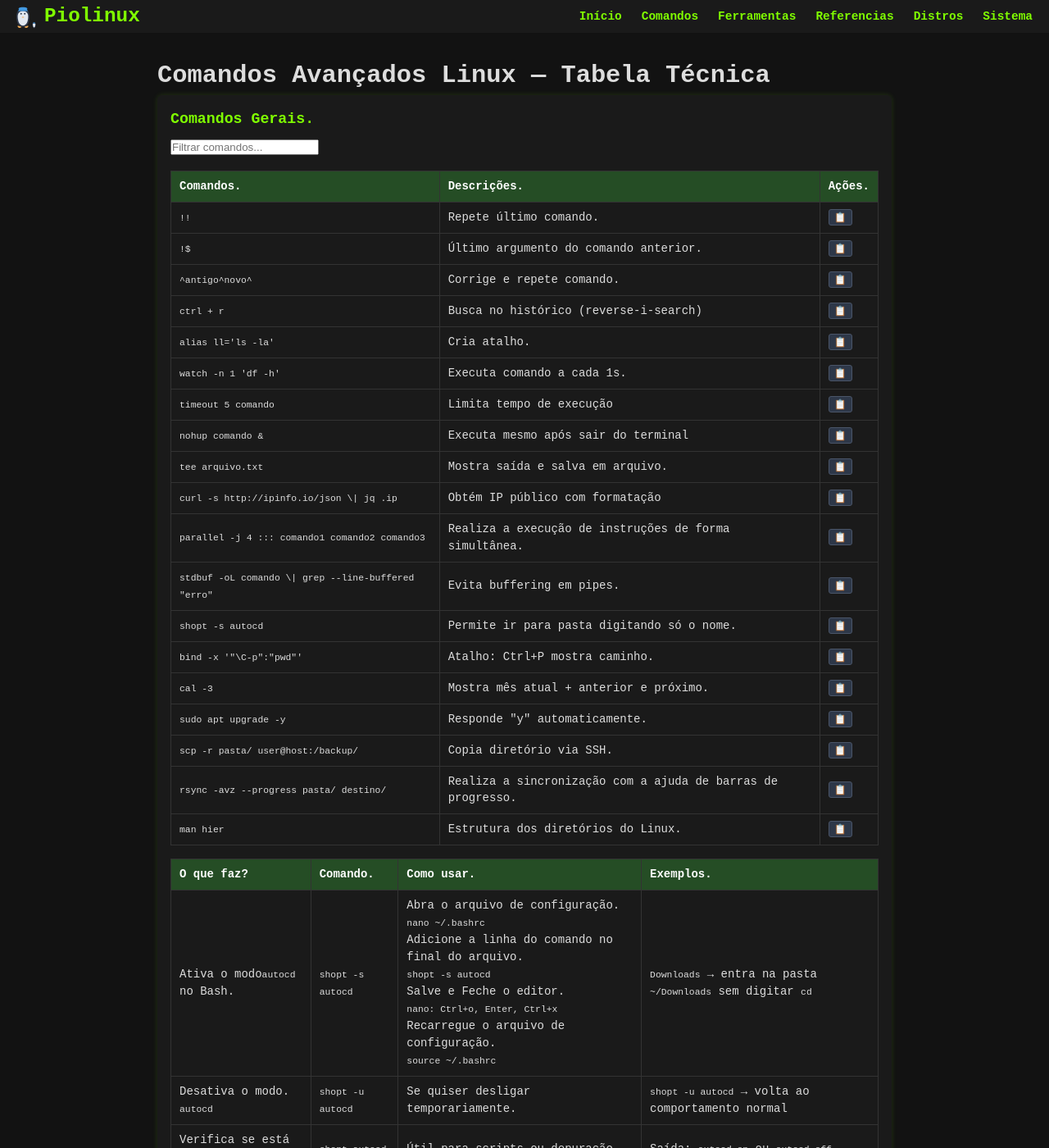
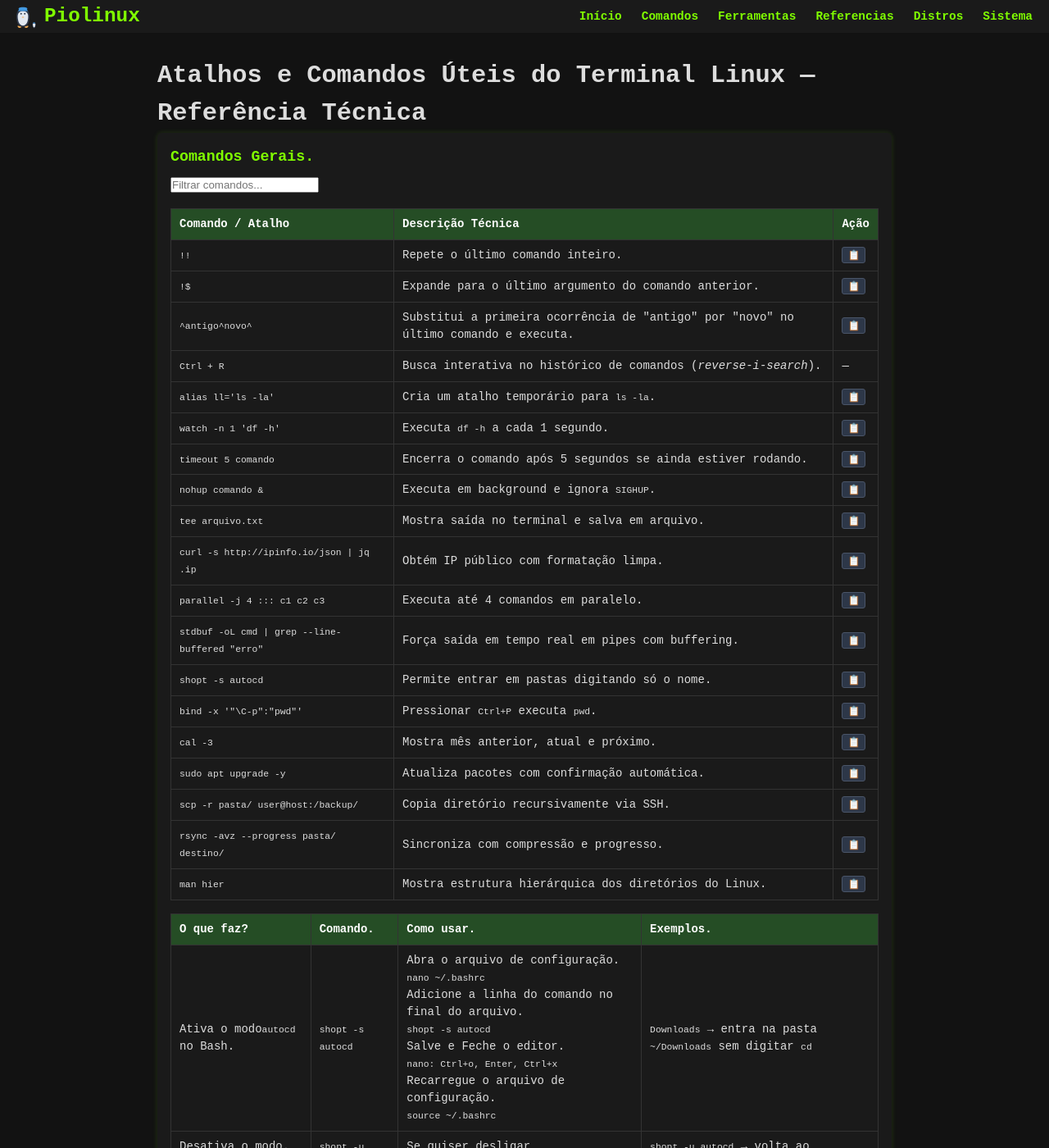
Before and after one commit to Piolinux/piolinux-site, a Jekyll site: the page built from _pages/_comandos/comandos-avancados-linux-tabela-tecnica.md, in a window 1280 px wide and 1400 px high. Shown: the whole window at 82% size. Built offline with Jekyll 4.4.1, drawn with Linux system fonts in a browser that asks for light colours; some of the changed text lies outside the part shown.

Commit message:
Update comandos-avancados-linux-tabela-tecnica.md

```diff
--- a/_pages/_comandos/comandos-avancados-linux-tabela-tecnica.md
+++ b/_pages/_comandos/comandos-avancados-linux-tabela-tecnica.md
@@ -1,9 +1,9 @@
 ---
 layout: manual-seo
-title: "Comandos Avançados Linux — Tabela Técnica"
-description: "Tabela com comandos avançados para sysadmin: find, awk, sed, rsync, journalctl, strace, lsof, perf. Copiável e testado."
-permalink: /comandos-avancados-linux/
-tags: [linux, comandos, sysadmin, terminal, awk, sed, find, rsync, journalctl]
+title: "Atalhos e Comandos Úteis do Terminal Linux — Referência Técnica"
+description: "Tabela com atalhos e comandos essenciais do terminal: !!, !$, Ctrl+R, alias, nohup, rsync, timeout, tee e mais. Baseado em documentação oficial, sem riscos, copiável com 1 clique."
+permalink: /atalhos-terminal/
+tags: [linux, bash, terminal, cli, sysadmin, devuan, arch, gentoo]
 ---
 
 
@@ -23,114 +23,146 @@ function filtrarLinhas(termo) {
 }
 </script>
 
-
+<table class="evergreen-table">
+  <thead>
+    <tr>
+      <th>Comando / Atalho</th>
+      <th>Descrição Técnica</th>
+      <th>Ação</th>
+    </tr>
+  </thead>
+  <tbody>
+    <tr>
+      <td><code>!!</code></td>
+      <td>Repete o último comando inteiro.</td>
+      <td data-label="Ação"><button class="copy-btn" data-command="!!">📋</button></td>
+    </tr>
+    <tr>
+      <td><code>!$</code></td>
+      <td>Expande para o último argumento do comando anterior.</td>
+      <td data-label="Ação"><button class="copy-btn" data-command="!$">📋</button></td>
+    </tr>
+    <tr>
+      <td><code>^antigo^novo^</code></td>
+      <td>Substitui a primeira ocorrência de "antigo" por "novo" no último comando e executa.</td>
+      <td data-label="Ação"><button class="copy-btn" data-command="^antigo^novo^">📋</button></td>
+    </tr>
+    <tr>
+      <td><code>Ctrl + R</code></td>
+      <td>Busca interativa no histórico de comandos (<em>reverse-i-search</em>).</td>
+      <td data-label="Ação">—</td>
+    </tr>
+    <tr>
+      <td><code>alias ll='ls -la'</code></td>
+      <td>Cria um atalho temporário para <code>ls -la</code>.</td>
+      <td data-label="Ação"><button class="copy-btn" data-command="alias ll='ls -la'">📋</button></td>
+    </tr>
+    <tr>
+      <td><code>watch -n 1 'df -h'</code></td>
+      <td>Executa <code>df -h</code> a cada 1 segundo.</td>
+      <td data-label="Ação"><button class="copy-btn" data-command="watch -n 1 'df -h'">📋</button></td>
+    </tr>
+    <tr>
+      <td><code>timeout 5 comando</code></td>
+      <td>Encerra o comando após 5 segundos se ainda estiver rodando.</td>
+      <td data-label="Ação"><button class="copy-btn" data-command="timeout 5 comando">📋</button></td>
+    </tr>
+    <tr>
+      <td><code>nohup comando &amp;</code></td>
+      <td>Executa em background e ignora <code>SIGHUP</code>.</td>
+      <td data-label="Ação"><button class="copy-btn" data-command="nohup comando &">📋</button></td>
+    </tr>
+    <tr>
+      <td><code>tee arquivo.txt</code></td>
+      <td>Mostra saída no terminal e salva em arquivo.</td>
+      <td data-label="Ação"><button class="copy-btn" data-command="tee arquivo.txt">📋</button></td>
+    </tr>
+    <tr>
+      <td><code>curl -s http://ipinfo.io/json | jq .ip</code></td>
+      <td>Obtém IP público com formatação limpa.</td>
+      <td data-label="Ação"><button class="copy-btn" data-command="curl -s http://ipinfo.io/json | jq .ip">📋</button></td>
+    </tr>
+    <tr>
+      <td><code>parallel -j 4 ::: c1 c2 c3</code></td>
+      <td>Executa até 4 comandos em paralelo.</td>
+      <td data-label="Ação"><button class="copy-btn" data-command="parallel -j 4 ::: comando1 comando2 comando3">📋</button></td>
+    </tr>
+    <tr>
+      <td><code>stdbuf -oL cmd | grep --line-buffered &quot;erro&quot;</code></td>
+      <td>Força saída em tempo real em pipes com buffering.</td>
+      <td data-label="Ação"><button class="copy-btn" data-command="stdbuf -oL comando | grep --line-buffered &quot;erro&quot;">📋</button></td>
+    </tr>
+    <tr>
+      <td><code>shopt -s autocd</code></td>
+      <td>Permite entrar em pastas digitando só o nome.</td>
+      <td data-label="Ação"><button class="copy-btn" data-command="shopt -s autocd">📋</button></td>
+    </tr>
+    <tr>
+      <td><code>bind -x '&quot;\C-p&quot;:&quot;pwd&quot;'</code></td>
+      <td>Pressionar <code>Ctrl+P</code> executa <code>pwd</code>.</td>
+      <td data-label="Ação"><button class="copy-btn" data-command="bind -x '&quot;\C-p&quot;:&quot;pwd&quot;'">📋</button></td>
+    </tr>
+    <tr>
+      <td><code>cal -3</code></td>
+      <td>Mostra mês anterior, atual e próximo.</td>
+      <td data-label="Ação"><button class="copy-btn" data-command="cal -3">📋</button></td>
+    </tr>
+    <tr>
+      <td><code>sudo apt upgrade -y</code></td>
+      <td>Atualiza pacotes com confirmação automática.</td>
+      <td data-label="Ação"><button class="copy-btn" data-command="sudo apt upgrade -y">📋</button></td>
+    </tr>
+    <tr>
+      <td><code>scp -r pasta/ user@host:/backup/</code></td>
+      <td>Copia diretório recursivamente via SSH.</td>
+      <td data-label="Ação"><button class="copy-btn" data-command="scp -r pasta/ user@host:/backup/">📋</button></td>
+    </tr>
+    <tr>
+      <td><code>rsync -avz --progress pasta/ destino/</code></td>
+      <td>Sincroniza com compressão e progresso.</td>
+      <td data-label="Ação"><button class="copy-btn" data-command="rsync -avz --progress pasta/ destino/">📋</button></td>
+    </tr>
+    <tr>
+      <td><code>man hier</code></td>
+      <td>Mostra estrutura hierárquica dos diretórios do Linux.</td>
+      <td data-label="Ação"><button class="copy-btn" data-command="man hier">📋</button></td>
+    </tr>
+  </tbody>
+</table>
 
 <table class="evergreen-table">
   <thead>
     <tr>
-      <th>Comandos.</th>
-      <th>Descrições.</th>
-      <th>Ações.</th>
+      <th>O que faz?</th>
+      <th>Comando.</th>
+      <th>Como usar.</th>
+      <th>Exemplos.</th>
     </tr>
   </thead>
   <tbody>
     <tr>
-      <td data-label="Comando"><code>!!</code></td>
-      <td data-label="Descrição">Repete último comando.</td>
-      <td data-label="Ação"><button class="copy-btn" data-command="!!">📋</button></td>
+      <td data-label="O que faz?">Ativa o modo<code>autocd</code> no Bash.</td>
+      <td data-label="Comando"><code>shopt -s autocd</code></td>
+      <td data-label="Como usar">Abra o arquivo de configuração. <code>nano ~/.bashrc</code><br>Adicione a linha do comando no final do arquivo.<br><code>shopt -s autocd</code><br>Salve e Feche o editor.<br><code>nano: Ctrl+o, Enter, Ctrl+x</code><br>Recarregue o arquivo de configuração.<br><code>source ~/.bashrc</code></td>
+      <td data-label="Exemplo"><code>Downloads</code> → entra na pasta <code>~/Downloads</code> sem digitar <code>cd</code></td>
     </tr>
     <tr>
-      <td data-label="Comando"><code>!$</code></td>
-      <td data-label="Descrição">Último argumento do comando anterior.</td>
-      <td data-label="Ação"><button class="copy-btn" data-command="!$">📋</button></td>
+      <td data-label="O que faz?">Desativa o modo. <code>autocd</code></td>
+      <td data-label="Comando"><code>shopt -u autocd</code></td>
+      <td data-label="Como usar">Se quiser desligar temporariamente.</td>
+      <td data-label="Exemplo"><code>shopt -u autocd</code> → volta ao comportamento normal</td>
     </tr>
     <tr>
-      <td data-label="Comando"><code>^antigo^novo^</code></td>
-      <td data-label="Descrição">Corrige e repete comando.</td>
-      <td data-label="Ação"><button class="copy-btn" data-command="^antigo^novo^">📋</button></td>
-    </tr>
-    <tr>
-      <td data-label="Comando"><code>ctrl + r</code></td>
-      <td data-label="Descrição">Busca no histórico (reverse-i-search)</td>
-      <td data-label="Ação"><button class="copy-btn" data-command="ctrl + r">📋</button></td>
-    </tr>
-    <tr>
-      <td data-label="Comando"><code>alias ll='ls -la'</code></td>
-      <td data-label="Descrição">Cria atalho.</td>
-      <td data-label="Ação"><button class="copy-btn" data-command="alias ll=&#39;ls -la&#39;">📋</button></td>
-    </tr>
-     <tr>
-      <td data-label="Comando"><code>watch -n 1 'df -h'</code></td>
-      <td data-label="Descrição">Executa comando a cada 1s.</td>
-      <td data-label="Ação"><button class="copy-btn" data-command="watch -n 1 &#39;df -h&#39;">📋</button></td>
-    </tr>
-    <tr>
-      <td data-label="Comando"><code>timeout 5 comando</code></td>
-      <td data-label="Descrição">Limita tempo de execução</td>
-      <td data-label="Ação"><button class="copy-btn" data-command="timeout 5 comando">📋</button></td>
-    </tr>
-    <tr>
-      <td data-label="Comando"><code>nohup comando &</code></td>
-      <td data-label="Descrição">Executa mesmo após sair do terminal</td>
-      <td data-label="Ação"><button class="copy-btn" data-command="nohup comando &">📋</button></td>
-    </tr>
-    <tr>
-      <td data-label="Comando"><code>tee arquivo.txt</code></td>
-      <td data-label="Descrição">Mostra saída e salva em arquivo.</td>
-      <td data-label="Ação"><button class="copy-btn" data-command="tee arquivo.txt">📋</button></td>
-    </tr>
-    <tr>
-      <td data-label="Comando"><code>curl -s http://ipinfo.io/json \| jq .ip</code></td>
-      <td data-label="Descrição">Obtém IP público com formatação</td>
-      <td data-label="Ação"><button class="copy-btn" data-command="curl -s http://ipinfo.io/json \| jq .ip">📋</button></td>
-    </tr>
-    <tr>
-      <td data-label="Comando"><code>parallel -j 4 ::: comando1 comando2 comando3</code></td>
-      <td data-label="Descrição">Realiza a execução de instruções de forma simultânea.</td>
-      <td data-label="Ação"><button class="copy-btn" data-command="parallel -j 4 ::: comando1 comando2 comando3">📋</button></td>
-    </tr>
-    <tr>
-      <td data-label="Comando"><code>stdbuf -oL comando \| grep --line-buffered "erro"</code></td>
-      <td data-label="Descrição">Evita buffering em pipes.</td>
-      <td data-label="Ação"><button class="copy-btn" data-command="stdbuf -oL comando \| grep --line-buffered &quot;erro&quot;">📋</button></td>
-    </tr>
-    <tr>
-      <td data-label="Comando"><code>shopt -s autocd</code></td>
-      <td data-label="Descrição">Permite ir para pasta digitando só o nome.</td>
-      <td data-label="Ação"><button class="copy-btn" data-command="shopt -s autocd">📋</button></td>
-    </tr>
-    <tr>
-      <td data-label="Comando"><code>bind -x '"\C-p":"pwd"'</code></td>
-      <td data-label="Descrição">Atalho: Ctrl+P mostra caminho.</td>
-      <td data-label="Ação"><button class="copy-btn" data-command="bind -x &#39;&quot;\C-p&quot;: pwd&#39;">📋</button></td>
-    </tr>
-    <tr>
-      <td data-label="Comando"><code>cal -3</code></td>
-      <td data-label="Descrição">Mostra mês atual + anterior e próximo.</td>
-      <td data-label="Ação"><button class="copy-btn" data-command="cal -3">📋</button></td>
-    </tr>
-    <tr>
-      <td data-label="Comando"><code>sudo apt upgrade -y</code></td>
-      <td data-label="Descrição">Responde "y" automaticamente.</td>
-      <td data-label="Ação"><button class="copy-btn" data-command="sudo apt upgrade -y">📋</button></td>
-    </tr>
-    <tr>
-      <td data-label="Comando"><code>scp -r pasta/ user@host:/backup/</code></td>
-      <td data-label="Descrição">Copia diretório via SSH.</td>
-      <td data-label="Ação"><button class="copy-btn" data-command="scp -r pasta/ user@host:/backup/">📋</button></td>
-    </tr>
-    <tr>
-      <td data-label="Comando"><code>rsync -avz --progress pasta/ destino/</code></td>
-      <td data-label="Descrição">Realiza a sincronização com a ajuda de barras de progresso.</td>
-      <td data-label="Ação"><button class="copy-btn" data-command="rsync -avz --progress pasta/ destino/">📋</button></td>
-    </tr>
-    <tr>
-      <td data-label="Comando"><code>man hier</code></td>
-      <td data-label="Descrição">Estrutura dos diretórios do Linux.</td>
-      <td data-label="Ação"><button class="copy-btn" data-command="man hier">📋</button></td>
+      <td data-label="O que faz?">Verifica se está ativo.</td>
+      <td data-label="Comando"><code>shopt autocd</code></td>
+      <td data-label="Como usar">Útil para scripts ou depuração.</td>
+      <td data-label="Exemplo">Saída: <code>autocd on</code> ou <code>autocd off</code></td>
     </tr>
   </tbody>
 </table>
+
+</section>
+
 
 
 <table class="evergreen-table">
```
